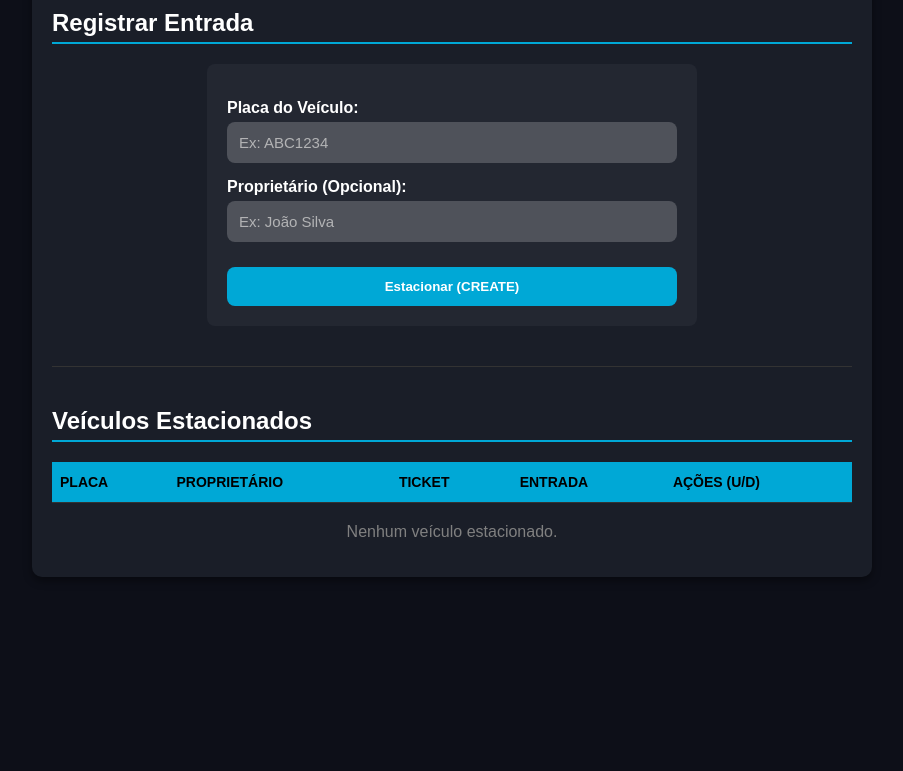
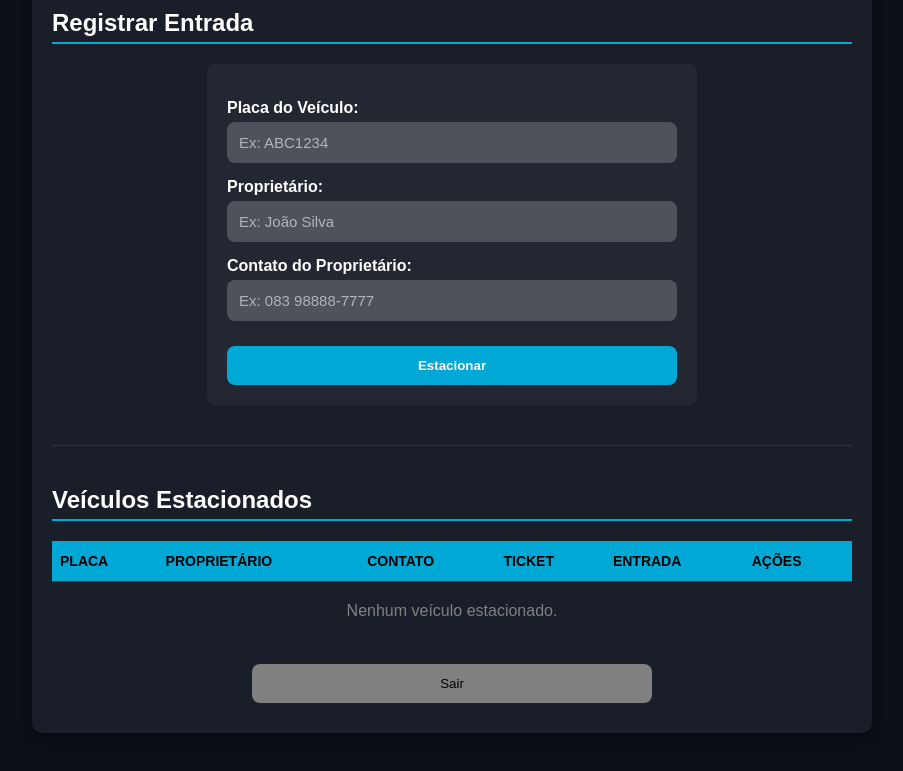
Before and after one commit to gabriel-felix-dev/sistema-de-cancelas, a plain HTML site: page Tela_Gerenciamento/tela_gerenciamento.html in a window 1280 px wide. Shown: the part 139-910 px from the top of the page, without its empty margins (188-1091 px from the left). Before the commit the page ends 800 px from the top, so only its background shows below. Drawn offline with Linux system fonts and the light colour scheme.

Commit message:
feat/main: Atualização da tela de gerenciamento

```diff
--- a/Tela_Gerenciamento/script_gerenciamento.js
+++ b/Tela_Gerenciamento/script_gerenciamento.js
@@ -32,9 +32,10 @@ formEntrada.addEventListener('submit', function(event) {
 
     const placa = document.getElementById('placa').value.trim().toUpperCase();
     const proprietario = document.getElementById('proprietario').value.trim();
+    const contato_proprietario = document.getElementById('contato_proprietario').value.trim().toUpperCase();
 
-    if (!placa) {
-        alert('A placa é obrigatória!');
+    if (!placa | !proprietario | !contato_proprietario) {
+        alert('Faltam informações!');
         return;
     }
 
@@ -49,6 +50,7 @@ formEntrada.addEventListener('submit', function(event) {
     const novoVeiculo = {
         placa: placa,
         proprietario: proprietario,
+        contato_proprietario: contato_proprietario,
         horaEntrada: new Date().toISOString(), // Grava o timestamp
         // Gera um código único (simulando um ticket)
         ticket: Math.random().toString(36).substring(2, 8).toUpperCase()
@@ -85,7 +87,8 @@ function renderizarTabela() {
 
         // Células com os dados
         row.insertCell().textContent = veiculo.placa;
-        row.insertCell().textContent = veiculo.proprietario || 'N/A';
+        row.insertCell().textContent = veiculo.proprietario;
+        row.insertCell().textContent = veiculo.contato_proprietario;
         row.insertCell().textContent = veiculo.ticket;
         // Formata a hora de entrada para melhor visualização
         row.insertCell().textContent = new Date(veiculo.horaEntrada).toLocaleTimeString('pt-BR');
--- a/Tela_Gerenciamento/style_gerenciamento.css
+++ b/Tela_Gerenciamento/style_gerenciamento.css
@@ -161,5 +161,21 @@ hr {
 }
 
 /* Responsividade básica para telas menores */
-@media (max-width: 600px) {
-    #tabela-estacionamento
+
+
+.btn-sair {
+    width: 50%;
+    margin-left: 25%;
+    padding: 12px;
+    border: none;
+    border-radius: 8px;
+    margin-top: 10px;
+    margin-bottom: 10px;
+    cursor: pointer;
+    background: #808080;
+}
+
+button:hover{
+    background: #cacaca;
+    transform: scale(1.05);
+}
--- a/Tela_Gerenciamento/tela_gerenciamento.html
+++ b/Tela_Gerenciamento/tela_gerenciamento.html
@@ -9,6 +9,7 @@
 <body>
 
     <div class="container-gerenciamento">
+
         <h1>Gerenciamento de Estacionamento</h1>
 
         <section id="entrada-veiculo">
@@ -17,10 +18,13 @@
                 <label for="placa">Placa do Veículo:</label>
                 <input type="text" id="placa" placeholder="Ex: ABC1234" required>
 
-                <label for="proprietario">Proprietário (Opcional):</label>
+                <label for="proprietario">Proprietário:</label>
                 <input type="text" id="proprietario" placeholder="Ex: João Silva">
 
-                <button type="submit" class="btn-create">Estacionar (CREATE)</button>
+                <label for="contato_proprietario">Contato do Proprietário:</label>
+                <input type="text" id="contato_proprietario" placeholder="Ex: 083 98888-7777">
+
+                <button type="submit" class="btn-create">Estacionar</button>
             </form>
         </section>
 
@@ -33,9 +37,10 @@
                     <tr>
                         <th>Placa</th>
                         <th>Proprietário</th>
+                        <th>Contato</th>
                         <th>Ticket</th>
                         <th>Entrada</th>
-                        <th>Ações (U/D)</th>
+                        <th>Ações</th>
                     </tr>
                 </thead>
                 <tbody id="lista-veiculos">
@@ -44,8 +49,13 @@
             <p id="mensagem-vazio" style="text-align: center; color: gray; margin-top: 20px;">Nenhum veículo estacionado.</p>
         </section>
 
+        <br>
+
+        <a href="../index.html"><button class="btn-sair">Sair</button></a>
+
     </div>
 
     <script src="script_gerenciamento.js"></script>
+
 </body>
 </html>
```
